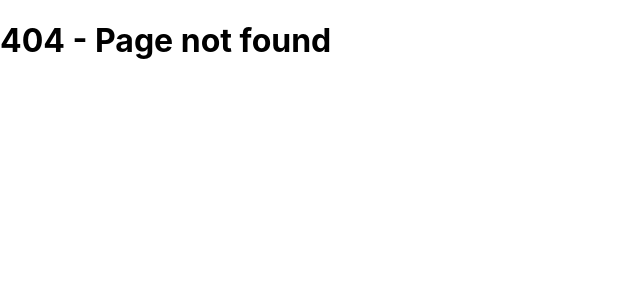
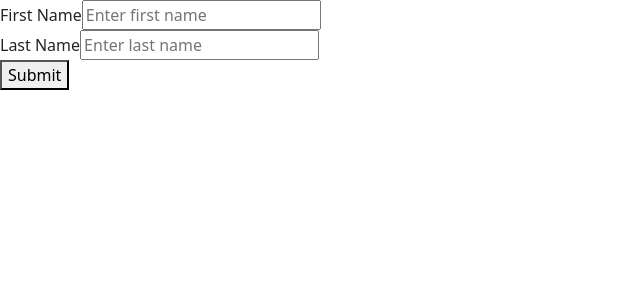
Before and after one commit to parikshat-meena/linkedinClone, a React (Create React App) app in the folder react/reactclass/: page /form in a window 1280 px wide. Before the commit this address had no page. Shown: the top 300 px of the page, without its empty margins (0-640 px from the left). Built offline with nearby package versions, Linux system fonts and the light colour scheme.

Commit message:
form validation , query params

```diff
--- a/react/reactclass/package.json
+++ b/react/reactclass/package.json
@@ -3,11 +3,16 @@
   "version": "0.1.0",
   "private": true,
   "dependencies": {
+    "@fortawesome/fontawesome-svg-core": "^6.7.2",
+    "@fortawesome/free-solid-svg-icons": "^6.7.2",
+    "@fortawesome/react-fontawesome": "^0.2.2",
     "@testing-library/dom": "^10.4.0",
     "@testing-library/jest-dom": "^6.6.3",
     "@testing-library/react": "^16.2.0",
     "@testing-library/user-event": "^13.5.0",
+    "bootstrap": "^5.3.3",
     "react": "^19.0.0",
+    "react-bootstrap": "^2.10.9",
     "react-dom": "^19.0.0",
     "react-router-dom": "^6.30.0",
     "react-scripts": "5.0.1",
--- a/react/reactclass/src/App.js
+++ b/react/reactclass/src/App.js
@@ -19,6 +19,10 @@ import RefComp from "./component/RefComp";
 import { BrowserRouter, Route, Routes } from "react-router-dom";
 import Home from "./component/Home";
 import PageNotFound from "./component/PageNotFound";
+import "bootstrap/dist/css/bootstrap.min.css";
+import Button from "react-bootstrap/Button";
+import Card from "react-bootstrap/Card";
+import Form from "./component/Form";
 function App() {
   return (
     <>
@@ -56,9 +60,30 @@ function App() {
           <Route path="/" element={<Home />}></Route>
           <Route path="/class" element={<ClassComp />}></Route>
           <Route path="/func/:id" element={<FuncComp />}></Route>
+          <Route path="/form" element={<Form />} />
           <Route path="/*" element={<PageNotFound />}></Route>
         </Routes>
       </BrowserRouter>
+      {/* <Button variant="primary">Primary</Button>
+      <Button variant="secondary">Secondary</Button>
+      <Button variant="success">Success</Button>
+      <Button variant="warning">Warning</Button>
+      <Button variant="danger">Danger</Button>
+      <Button variant="info">Info</Button>
+      <Button variant="light">Light</Button>
+      <Button variant="dark">Dark</Button>
+      <Button variant="link">Link</Button> */}
+      {/* <Card style={{ width: "18rem" }}>
+        <Card.Img variant="top" src="holder.js/100px180" />
+        <Card.Body>
+          <Card.Title>Card Title</Card.Title>
+          <Card.Text>
+            Some quick example text to build on the card title and make up the
+            bulk of the card's content.
+          </Card.Text>
+          <Button variant="primary">Go somewhere</Button>
+        </Card.Body>
+      </Card> */}
     </>
   );
 }
--- /dev/null
+++ b/react/reactclass/src/component/Form.js
@@ -0,0 +1,67 @@
+import React, { Component } from "react";
+
+// form's default behaviour is the to reload the page
+// so, we need to prevent this in order to avoid reloading
+// for this , we need to use event's preventDefault method
+// But this is not required in angular forms because angular framework prevents the default behaviour of form
+export class Form extends Component {
+  constructor(props) {
+    super(props);
+
+    this.state = {
+      fname: "",
+      lname: "",
+      term: "",
+      error: "",
+    };
+  }
+  onChanges = (e) => {
+    this.setState({ error: "" });
+    this.setState({ [e.target.name]: e.target.value });
+  };
+  onSubmit = (e) => {
+    e.preventDefault();
+    const { fname, lname, term } = this.state;
+    if (!fname || !lname) {
+      // window.alert("field missing");
+      this.setState({ error: "Fields are missing" });
+      return;
+    }
+    console.log(e, this.state, "submit");
+  };
+  render() {
+    const { fname, lname, term, error } = this.state;
+    return (
+      <div>
+        <form onSubmit={(e) => this.onSubmit(e)}>
+          <div>
+            <label>First Name</label>
+            <input
+              type="text"
+              name="fname"
+              placeholder="Enter first name"
+              onChange={(e) => this.onChanges(e)}
+              value={fname}
+            />
+          </div>
+          <div>
+            <label>Last Name</label>
+            <input
+              type="text"
+              name="lname"
+              placeholder="Enter last name"
+              onChange={(e) => this.onChanges(e)}
+              value={lname}
+            />
+          </div>
+          {error && <div style={{ color: "red" }}>{error}</div>}
+          <div>
+            <button type="submit">Submit</button>
+          </div>
+        </form>
+      </div>
+    );
+  }
+}
+
+export default Form;
--- a/react/reactclass/src/component/FuncComp.jsx
+++ b/react/reactclass/src/component/FuncComp.jsx
@@ -1,9 +1,16 @@
+import { useLocation } from "react-router-dom";
+
 const FuncComp = (props) => {
   const {age, city } = props  // destructuring of an props object
+  const location = useLocation();
+  const queryParams = new URLSearchParams(location.search)
+  const name = queryParams.get('name')
+  const pAge = queryParams.get('age')
   return (
     <>
       <h1>This is a functional component</h1>
-      <h2>user age is  {age} </h2>
+      {/* <h2>user age is  {age} </h2> */}
+      <h2>Params Name & age is  {name + pAge} </h2>
       <h2>user city is  {city} </h2>
     </>
   );
--- a/react/reactclass/src/component/Home.js
+++ b/react/reactclass/src/component/Home.js
@@ -1,5 +1,15 @@
 import React, { Component } from "react";
-import { Navigate } from "react-router-dom";
+import { Link, Navigate } from "react-router-dom";
+import Card from "react-bootstrap/Card";
+import Button from "react-bootstrap/Button";
+import { FontAwesomeIcon } from "@fortawesome/react-fontawesome";
+import {
+  faCoffee,
+  faUser,
+  faTruck,
+  faWebAwesome,
+  faFaceSmile,
+} from "@fortawesome/free-solid-svg-icons";
 
 export class Home extends Component {
   constructor(props) {
@@ -21,6 +31,31 @@ export class Home extends Component {
     return (
       <>
         <button onClick={() => this.onNav()}>nav to comp</button>
+
+        <h2>
+          Enjoy your <FontAwesomeIcon icon={faCoffee} /> coffee!
+        </h2>
+        <div>
+          This is text
+          <FontAwesomeIcon icon={faUser} />
+          <FontAwesomeIcon icon={faFaceSmile} />
+          {/* <i className="fa-regular fa-image"></i> */}
+        </div>
+        <Card style={{ width: "18rem" }}>
+          <Card.Img variant="top" src="holder.js/100px180" />
+          <Card.Body>
+            <Card.Title>Card Title</Card.Title>
+            <Card.Text>
+              Some quick example text to build on the card title and make up the
+              bulk of the card's content.
+            </Card.Text>
+            <Button variant="primary">
+              {/* Go somewhere */}
+
+              <Link to="/func/1?name=akash&age=20">Nav To FuncComp</Link>
+            </Button>
+          </Card.Body>
+        </Card>
       </>
     );
   }
```
